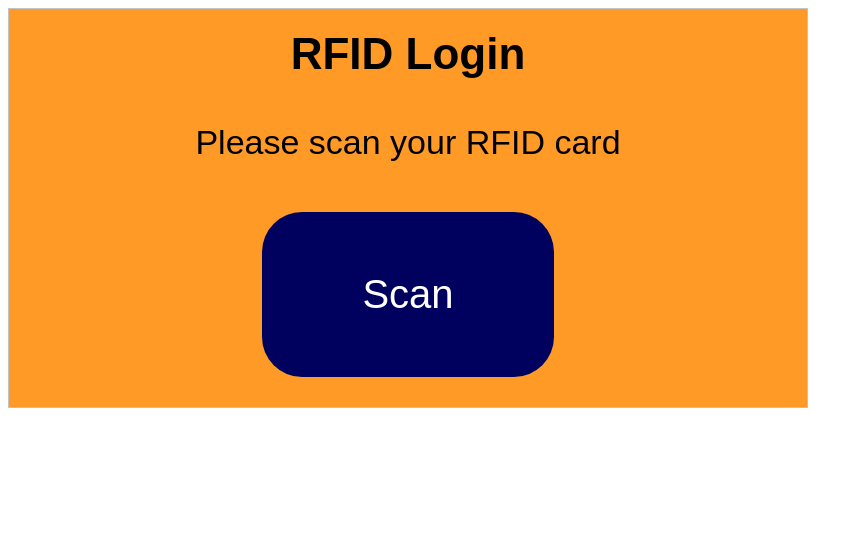
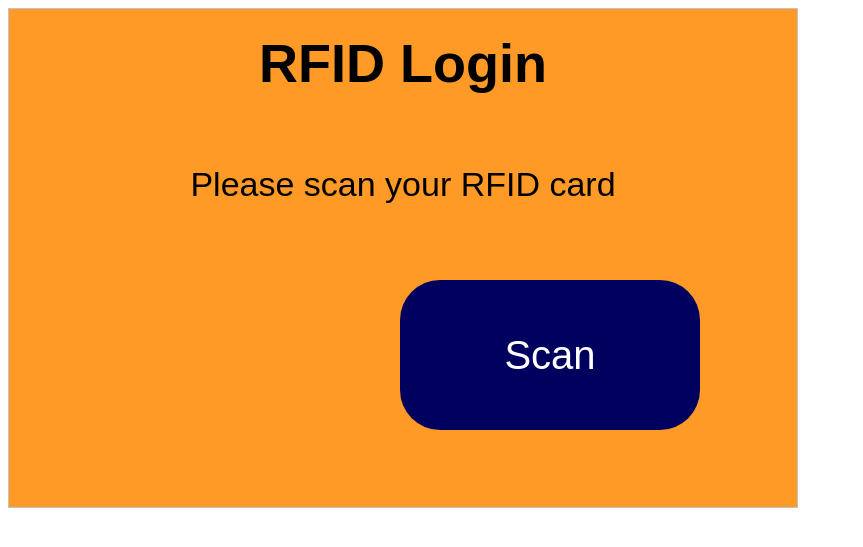
Before and after one commit to simone-torino/Project_PLCS_raspUI, a Flask app: page / in a window 1280 px wide. Shown: the top 547 px of the page, without its empty margins (0-863 px from the left). Run offline with Flask 3, Linux system fonts and the light colour scheme.

Commit message:
Read page buttons moved

```diff
--- a/app.py
+++ b/app.py
@@ -41,6 +41,16 @@ def rfid_write(code):
 def read_route():
     return read()
 
+# Route for keypad page
+@app.route('/keypad', methods=["GET", "POST"])
+def keypad_route():
+    return keypad()
+
+# Route for write page
+@app.route('/write', methods=['GET', 'POST'])
+def write_route():
+    return write()
+
 def read():
     if request.method == "POST":
         # Check if the RFID code is empty
@@ -68,11 +78,6 @@ def read():
     # GET request, render the page
     return render_template('Readbadge.html')
 
-
-@app.route('/keypad', methods=["GET", "POST"])
-def keypad_route():
-    return keypad()
-
 def keypad():
     if request.method == 'POST':
         inserted_code = request.form.get('code-input')
@@ -88,10 +93,6 @@ def keypad():
     # GET request, render the page
     return render_template('keypad.html')
 
-@app.route('/write', methods=['GET', 'POST'])
-def write_route():
-    return write()
-
 def write():
     if request.method == 'POST':
         badge = get_badge()
@@ -102,10 +103,7 @@ def write():
     # GET request, render the page
     return render_template('Writebadge.html')
 
-if __name__ == '__main__':
-    app.run()
-
-def check_otp(inserted_code):
+def check_otp(inserted_otp):
     conn = get_db()
     cursor = conn.cursor()
     conn = get_db()
@@ -119,7 +117,7 @@ def check_otp(inserted_code):
     flag = 0
 
     for row in rows:
-        if inserted_code == row[0] and datetime.now() < row[1]:
+        if inserted_otp == row[0] and datetime.now() < row[1]:
             flag = 1
 
     if flag == 0:
@@ -127,7 +125,6 @@ def check_otp(inserted_code):
         return "OTP - ERROR"
     else:
         return 'OTP - CORRECT'
-
 
 def get_badge():
     inserted_otp = "some_otp"
@@ -150,3 +147,6 @@ def get_badge():
         cursor.close()
 
         return badge
+
+if __name__ == '__main__':
+    app.run()
--- a/templates/Readbadge.html
+++ b/templates/Readbadge.html
@@ -8,8 +8,8 @@
         flex-direction: column;
         align-items: center;
         justify-content: center;
-        height: 400px;
-        width: 800px;
+        height: 500px;
+        width: 790px;
         font-family: Arial, sans-serif;
         border: 1px solid #c3c3c3;
         background-color: rgb(255, 154, 39);
@@ -18,18 +18,18 @@
     }
 
     h1 {
-        font-size: 44px;
-        margin-bottom: 10px;
-        margin-top: -10px;
+        font-size: 54px;
+        margin-top: -130px;
     }
 
     p {
         font-size: 34px;
-        margin-bottom: 50px;
+        margin-bottom: 150px;
     }
 
-    .scan-btn {
-        padding: 60px 100px;
+    button {
+        width: 300px;
+        height: 150px;
         font-size: 40px;
         background-color: #00005f;
         color: #ffffff;
@@ -37,67 +37,91 @@
         border-radius: 40px;
         cursor: pointer;
         transition: background-color 0.3s ease;
+        position: absolute;
+        top: 280px;
+        left: 400px;
     }
 
-    .scan-btn:hover {
+    button:hover {
         background-color: #0040b6;
+    }
+
+    #message {
+        position: absolute;
+        display: none;
+        top: 330px;
+        left: 60px;
+        font-weight: bold;
+        font-size: 25px;
     }
   </style>
   <script>
-        const form = document.querySelector('form');
-        const scanButton = document.querySelector('.scan-btn');
-        const messageContainer = document.querySelector('.message-container');
+    function sleep(ms) {
+        return new Promise(resolve => setTimeout(resolve, ms));
+    }
 
-        form.addEventListener('submit', function(event) {
-            event.preventDefault(); // Prevent the form from submitting
+    async function scanRFID() {
+      var button = document.getElementById("myButton");
+      if (button.innerHTML === "Scan") {
+        button.innerHTML = "Scanning...";
+        sendPostRequest();
+        await sleep(1000);
+        button.innerHTML = "Scan";
+      } else {
+        button.innerHTML = "Scan";
+      }
+    }
 
-            // Change button text to indicate scanning
-            scanButton.value = 'Scanning...';
-
-            // Make the POST request to your server
+    function sendPostRequest() {
       fetch('/', {
         method: 'POST',
         headers: {
           'Content-Type': 'application/json'
         },
-                body: JSON.stringify({ /* request data if needed */ })
+        body: JSON.stringify({ data: 'data' })
       })
-            .then(response => response.json())
+      .then(response => {
+        if (response.ok) {
+          return response.json();
+        } else {
+          throw new Error('Post request failed.');
+        }
+      })
       .then(data => {
         // Update the isSuccess variable based on the server response
-                const isSuccess = data.success;
+        const isSuccess = data.success
 
-                // Display the message and reset button text after scanning
         displayMessage(isSuccess, data.name, data.surname);
-                scanButton.value = 'Scan';
       })
       .catch(error => {
-                console.error('Error:', error);
         // Handle any errors that occurred during the request
+        console.log(error);
+
+        var messageDiv = document.getElementById("message");
+        messageDiv.innerHTML = "Request failed";
+        messageDiv.style.display = "block";
       });
-        });
+    }
 
     function displayMessage(isSuccess, name, surname) {
-            // Clear any existing messages
-            messageContainer.innerHTML = '';
+        var messageDiv = document.getElementById("message");
 
-            // Create and display the appropriate message
-            const message = document.createElement('p');
-            message.textContent = isSuccess ? 'Welcome ' + name + ' ' + surname : 'Badge not found in the database';
+        if (isSuccess){
+            messageDiv.innerHTML = "Welcome " + name + " " + surname;
+        }else{
+            messageDiv.innerHTML = "Badge not found in the database";
+        }
+        messageDiv.style.display = "block";
 
-            messageContainer.appendChild(message);
     }
   </script>
-
 </head>
 <body>
     <div class="container">
         <h1>RFID Login</h1>
         <p>Please scan your RFID card</p>
-        <form action="/" method="post">
-            <input type="submit" value="Scan" class="scan-btn">
-        </form>
-        <div class="message-container"></div>
+        <button id="myButton" onclick="scanRFID()">Scan</button>
+        <div id="message"></div>
   </div>
 </body>
 </html>
```
Lines whose indentation alone changed are shown as unchanged.
